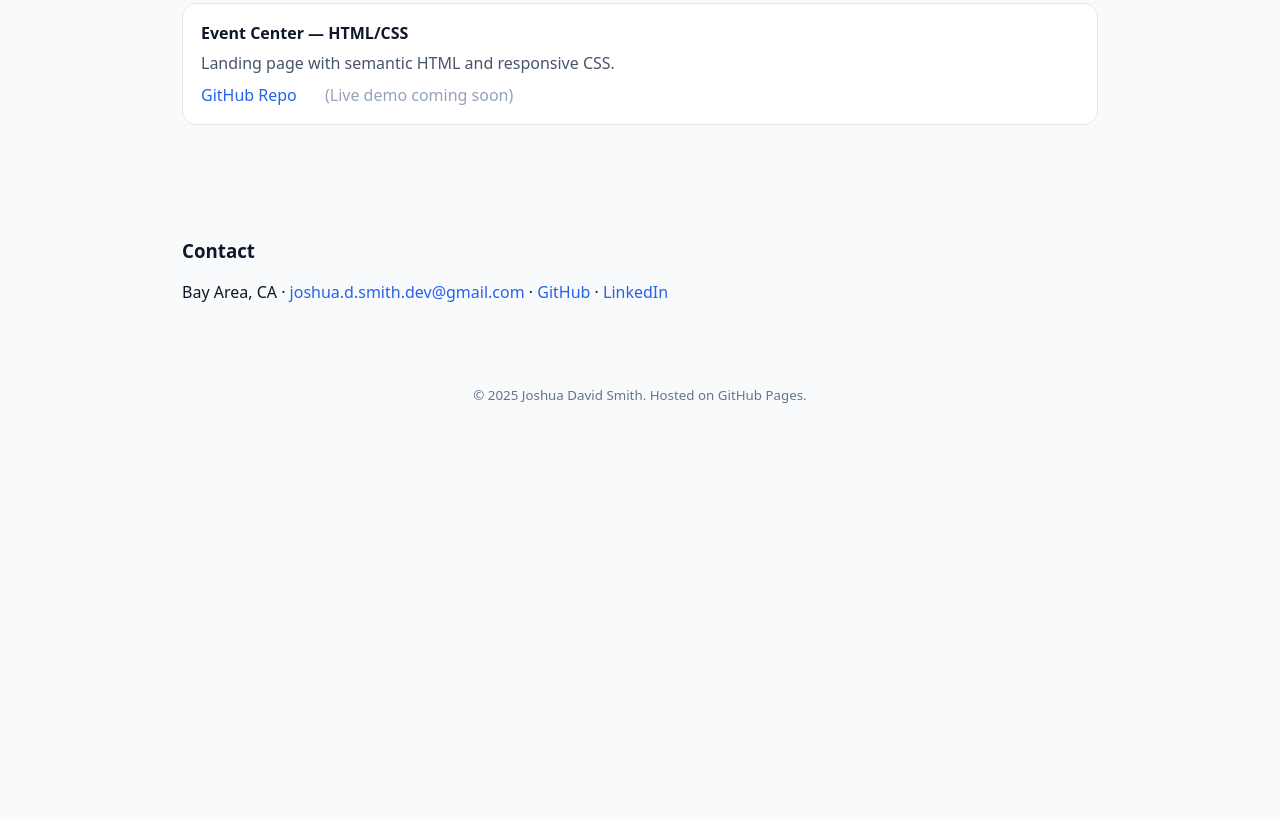
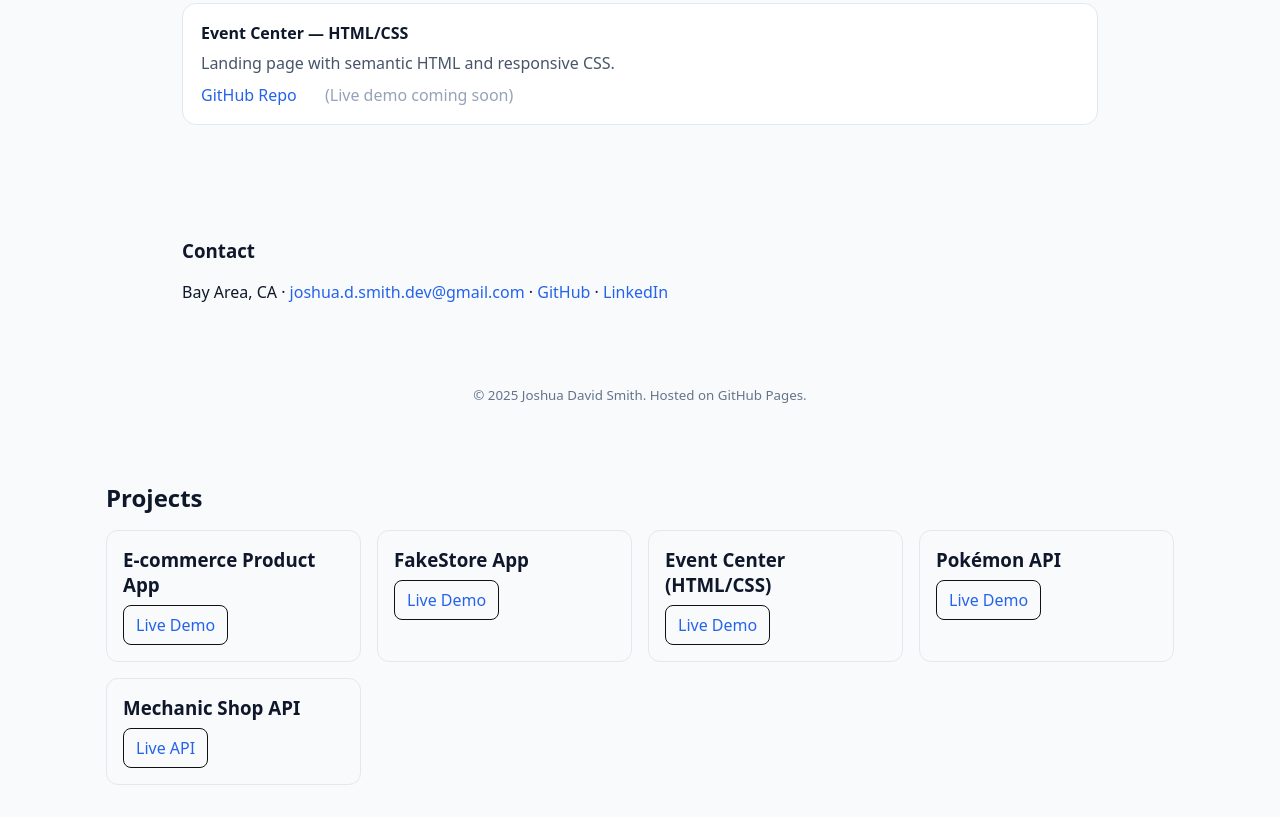
Before and after one commit to joshuadsmithdev/joshuadsmithdev.github.io, a plain HTML site: page index.html in a window 1280 px wide. Shown: the part 1229-2046 px from the top of the page. Before the commit the page ends 1658 px from the top, so only its background shows below. Drawn offline with Linux system fonts and the light colour scheme.

Commit message:
updated portfolio project cards

```diff
--- a/index.html
+++ b/index.html
@@ -87,5 +87,31 @@
   <footer class="footer">
     <small>© 2025 Joshua David Smith. Hosted on GitHub Pages.</small>
   </footer>
-</body>
+<!-- PROJECTS_START -->
+<section id="projects" style="padding:2rem 1rem; max-width:1100px; margin:0 auto;">
+  <h2 style="margin-bottom:1rem;">Projects</h2>
+  <div style="display:grid; grid-template-columns:repeat(auto-fit,minmax(240px,1fr)); gap:1rem;">
+    <article style="border:1px solid #e5e7eb; border-radius:12px; padding:1rem;">
+      <h3 style="margin:0 0 .5rem;">E‑commerce Product App</h3>
+      <a href="https://68f69643b6df800040f90e49--comforting-lamington-feb633.netlify.app/" target="_blank" rel="noopener" style="display:inline-block; padding:.5rem .75rem; border-radius:8px; text-decoration:none; border:1px solid #111;">Live Demo</a>
+    </article>
+    <article style="border:1px solid #e5e7eb; border-radius:12px; padding:1rem;">
+      <h3 style="margin:0 0 .5rem;">FakeStore App</h3>
+      <a href="https://68f69b1c15329b282a8cadaa--wonderful-cupcake-576861.netlify.app/" target="_blank" rel="noopener" style="display:inline-block; padding:.5rem .75rem; border-radius:8px; text-decoration:none; border:1px solid #111;">Live Demo</a>
+    </article>
+    <article style="border:1px solid #e5e7eb; border-radius:12px; padding:1rem;">
+      <h3 style="margin:0 0 .5rem;">Event Center (HTML/CSS)</h3>
+      <a href="https://incandescent-douhua-661311.netlify.app/" target="_blank" rel="noopener" style="display:inline-block; padding:.5rem .75rem; border-radius:8px; text-decoration:none; border:1px solid #111;">Live Demo</a>
+    </article>
+    <article style="border:1px solid #e5e7eb; border-radius:12px; padding:1rem;">
+      <h3 style="margin:0 0 .5rem;">Pokémon API</h3>
+      <a href="https://transcendent-manatee-6d0d3f.netlify.app/" target="_blank" rel="noopener" style="display:inline-block; padding:.5rem .75rem; border-radius:8px; text-decoration:none; border:1px solid #111;">Live Demo</a>
+    </article>
+    <article style="border:1px solid #e5e7eb; border-radius:12px; padding:1rem;">
+      <h3 style="margin:0 0 .5rem;">Mechanic Shop API</h3>
+      <a href="https://mechanic-shop-db.onrender.com/" target="_blank" rel="noopener" style="display:inline-block; padding:.5rem .75rem; border-radius:8px; text-decoration:none; border:1px solid #111;">Live API</a>
+    </article>
+  </div>
+</section>
+<!-- PROJECTS_END --></body>
 </html>
```
